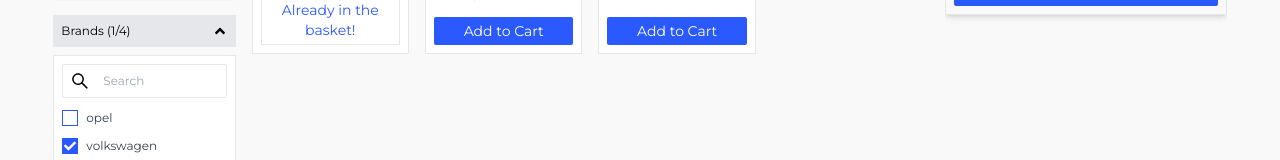
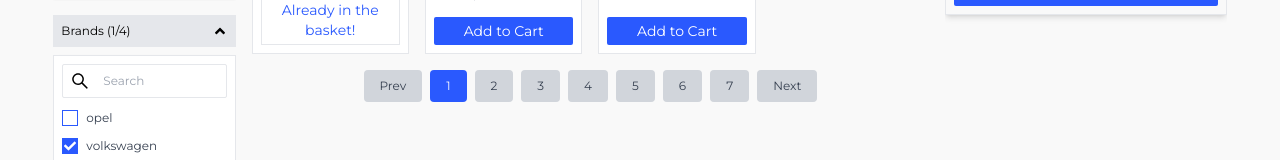
Before and after one commit to mthngns/eteration-case, a Next.js app: page / in a window 1280 px wide. Shown: the part 277-437 px from the top of the page. Built offline with nearby package versions, Linux system fonts and the light colour scheme.

Commit message:
feat: Created Pagination component for pagination event

```diff
--- /dev/null
+++ b/src/app/components/Pagination/Pagination.tsx
@@ -0,0 +1,56 @@
+import { LIMIT } from "@/app/lib/constants";
+import React from "react";
+
+interface PaginationProps {
+  currentPage: number;
+  totalPages: number;
+  next: () => void;
+  previous: () => void;
+  onPageChange: (page: number) => void;
+}
+
+const Pagination: React.FC<PaginationProps> = ({
+  currentPage,
+  totalPages,
+  next,
+  previous,
+  onPageChange,
+}) => {
+  const pages = Array.from({ length: totalPages }, (_, index) => index + 1);
+
+  return (
+    <div className="flex w-fit max-w-full self-center justify-center mt-4 text-xs">
+      <button
+        onClick={previous}
+        disabled={currentPage === 1}
+        className="px-4 py-2 mx-1 bg-gray-300 text-gray-700 rounded"
+      >
+        Prev
+      </button>
+      <div className="flex w-full overflow-scroll">
+        {pages.map((page) => (
+          <button
+            key={page}
+            onClick={() => onPageChange(page)}
+            className={`px-4 py-2 mx-1 rounded ${
+              currentPage === page
+                ? "bg-eterationBlue text-white"
+                : "bg-gray-300 text-gray-700"
+            }`}
+          >
+            {page}
+          </button>
+        ))}
+      </div>
+      <button
+        onClick={next}
+        disabled={currentPage === totalPages}
+        className="px-4 py-2 mx-1 bg-gray-300 text-gray-700 rounded"
+      >
+        Next
+      </button>
+    </div>
+  );
+};
+
+export default Pagination;
--- a/src/app/productList/page.tsx
+++ b/src/app/productList/page.tsx
@@ -1,4 +1,4 @@
-'use client'
+"use client";
 
 import React from "react";
 import ProductListLayout from "./productListLayout";
@@ -6,6 +6,7 @@ import { Product } from "../lib/types";
 import ProductGallery from "../components/ProductGallery/ProductGallery";
 import FilterBoxMenu from "../features/FilterBoxMenu/FilterBoxMenu";
 import ShoppingMenu from "../features/ShoppingMenu/ShoppingMenu";
+import Pagination from "../components/Pagination/Pagination";
 
 const ProductList = () => {
   const data = {
@@ -64,14 +65,17 @@ const ProductList = () => {
   const isFetching = false;
 
   const handleAddItemToBasket = (product: Product) => {
-    console.log(product)
+    console.log(product);
   };
+
+  const currentPage =  1
+  const totalPages = 7
+
   return (
     <ProductListLayout>
       <FilterBoxMenu />
 
       <div className="flex flex-col pb-4 order-3 lg:order-2 lg:col-span-7 2xl:col-span-8">
-
         <ProductGallery
           addToCard={(product) => handleAddItemToBasket(product)}
           isLoading={isFetching}
@@ -79,8 +83,15 @@ const ProductList = () => {
           products={data.products}
           productListInBasket={basket.productList}
         />
+        <Pagination
+          currentPage={currentPage}
+          totalPages={totalPages}
+          next={() => {}}
+          previous={() => {}}
+          onPageChange={(page) => {}}
+        />
       </div>
-      <ShoppingMenu/>
+      <ShoppingMenu />
     </ProductListLayout>
   );
 };
```
Lines whose indentation alone changed are shown as unchanged.
